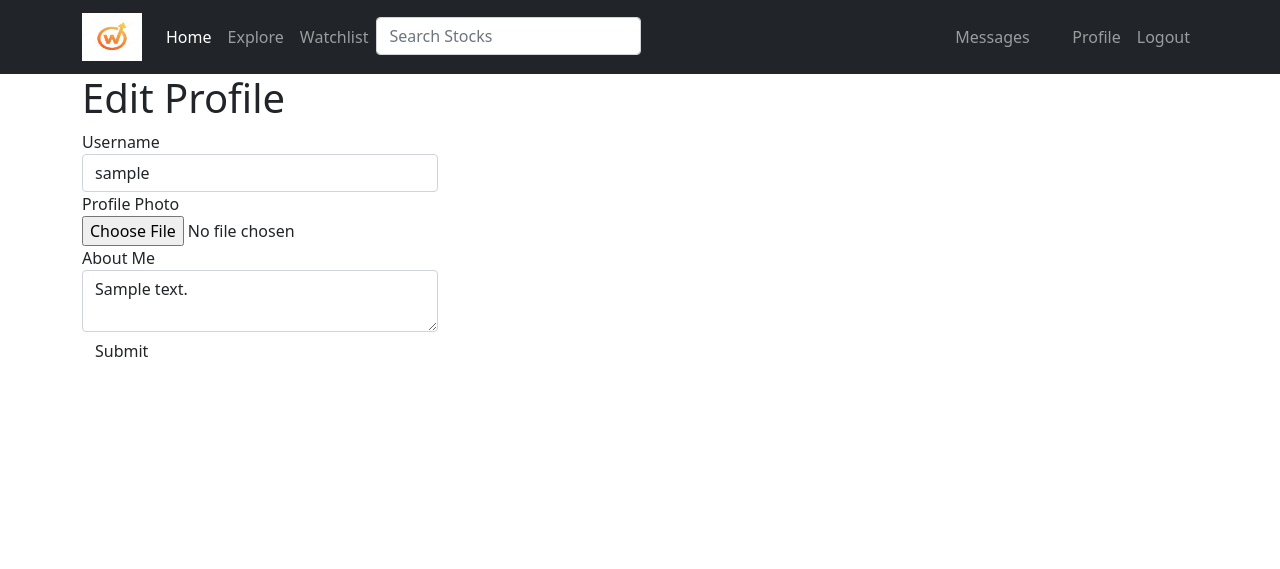
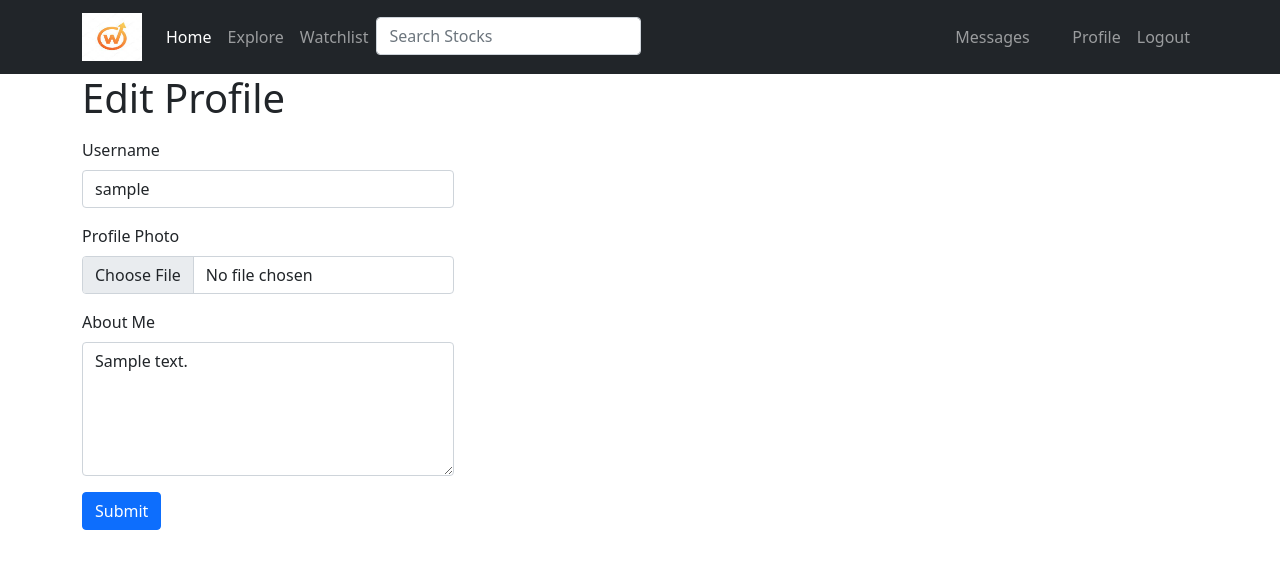
Before and after one commit to Willamette-OR/invresearch, a Flask app: page /edit_profile in a window 1280 px wide. Shown: the top 569 px of the page. Run offline with Flask 2, Linux system fonts and the light colour scheme; a user stored in the database is signed in; tables that the repository leaves empty hold one stand-in row (values such as "Sample post"); parts of the project's set-up code (start-up, migrations or seed data) failed here and were passed over; some libraries are stand-ins or nearby versions.

Commit message:
Fixed the html logic for user profile editing and avatar file uploads

```diff
--- a/app/templates/_post.html
+++ b/app/templates/_post.html
@@ -3,7 +3,7 @@
         <tr>
             <td width="110px">
                 <a href="{{ url_for('main.user', username=post.author.username) }}">
-                    <img src="{{ post.author.avatar(size=110) }}" class="img-fluid img-thumbnail">
+                    <img src="{{ post.author.avatar(size=110) }}" class="img-fluid rounded-circle">
                 </a>
             </td>
             <td>
--- a/app/templates/edit_profile.html
+++ b/app/templates/edit_profile.html
@@ -1,14 +1,39 @@
 {% extends 'base.html' %}
-{% import 'bootstrap/wtf.html' as wtf %}
 
 
 {% block app_content %}
     <h1>
         Edit Profile
     </h1>
-    <div class="row">
-        <div class="col-md-4">
-            {{ wtf.quick_form(form) }}
+    <form action="" method="post" enctype="multipart/form-data">
+        {{ form.hidden_tag() }}
+        <div class="mb-3 mt-3">
+            <label for="username" class="form-label">{{ form.username.label }}</label>
+            <div class="col-sm-4">
+                {{ form.username(class="form-control", id="username", ) }}
+            </div>
+            {% for error in form.username.errors %}
+                <span style="color: red;">{{ error }}</span>
+            {% endfor %}
         </div>
-    </div>
+        <div class="mb-3">
+            <label for="avatar-file" class="form-label">{{ form.avatar.label }}</label>
+            <div class="col-sm-4">
+                {{ form.avatar(class="form-control", id="avatar-file") }}
+            </div>
+            {% for error in form.avatar.errors %}
+                <span style="color: red;">{{ error }}</span>
+            {% endfor %}
+        </div>
+        <div class="mb-3">
+            <label for="about-me" class="form-label">{{ form.about_me.label }}</label>
+            <div class="col-sm-4">
+                {{ form.about_me(class="form-control", rows="5", id="about_me") }}
+            </div>
+            {% for error in form.about_me.errors %}
+                <span style="color: red;">{{ error }}</span>
+            {% endfor %}
+        </div>
+        {{ form.submit(class="btn btn-primary") }}
+    </form>
 {% endblock %}
--- a/app/templates/user.html
+++ b/app/templates/user.html
@@ -2,10 +2,10 @@
 
 
 {% block app_content %}
-    <table class="table table-hover">
+    <table class="table table-hover align-middle">
         <tr>
-            <td width="256px">
-                <img src="{{ user.avatar(size=256) }}" class="img-responsive img-circle">
+            <td width="320px">
+                <img src="{{ user.avatar(size=320) }}" class="img-fluid rounded-circle">
             </td>
             <td>
                 <h1>User: {{ user.username }}</h1>
```
